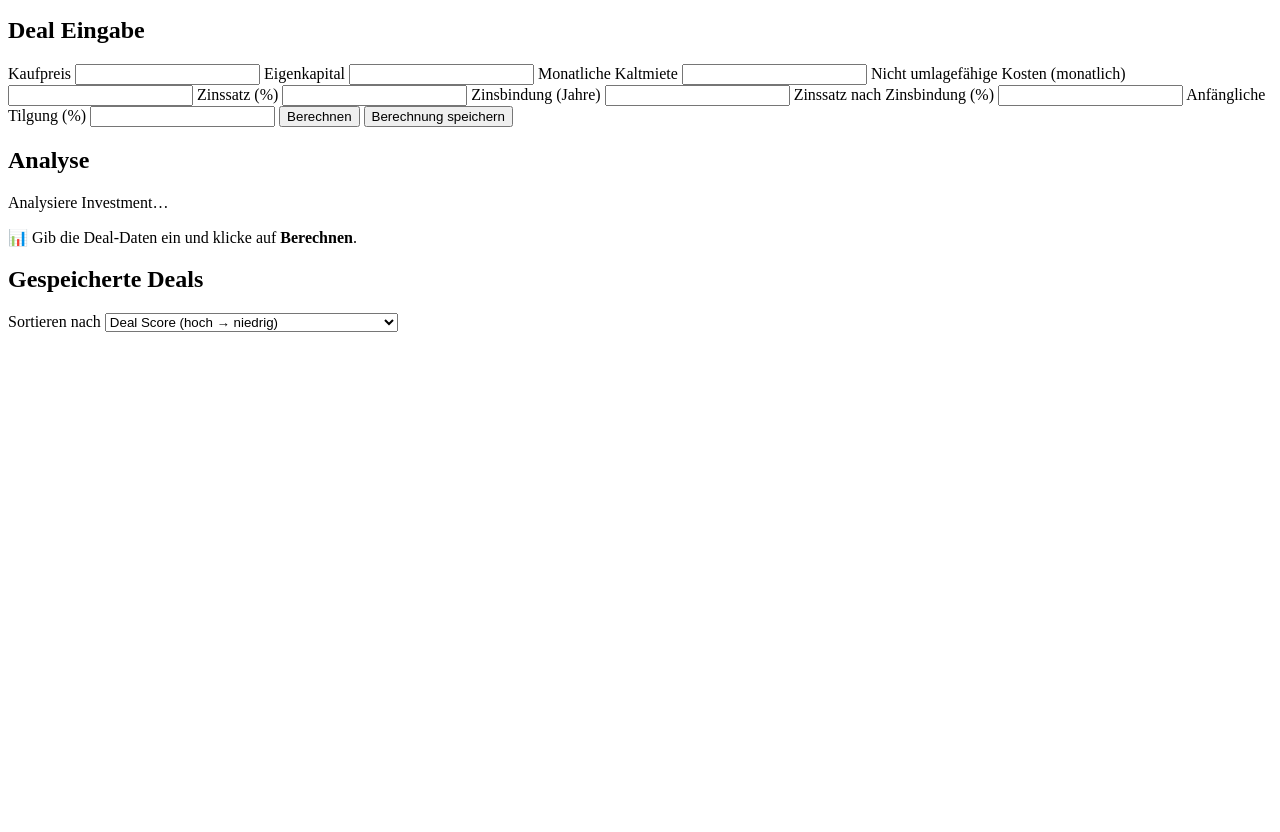
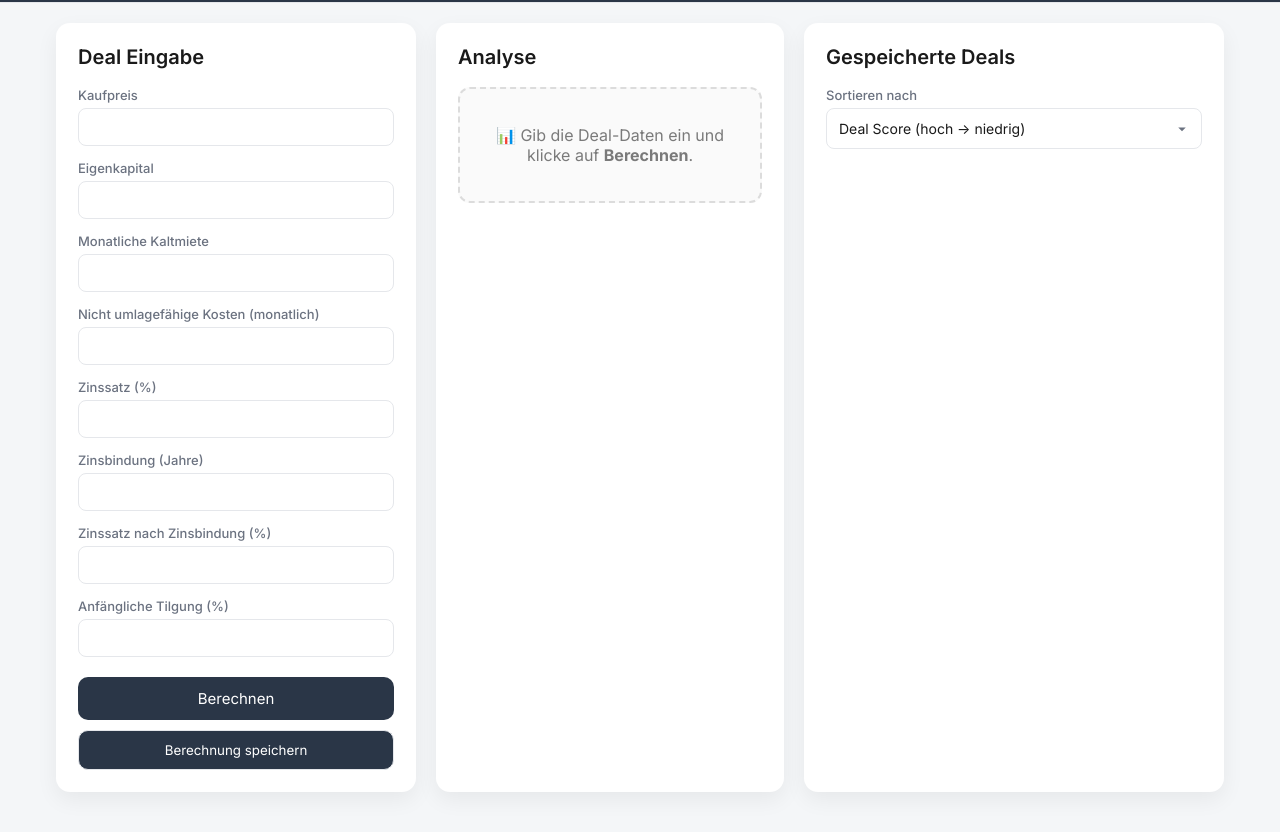
Before and after one commit to TimoRenken/DealMeter, a plain HTML site: page index.html in a window 1280 px wide. Shown: the part 101-933 px from the top of the page. Before the commit the page ends 800 px from the top, so only its background shows below. Drawn offline with Linux system fonts and the light colour scheme; files that its build step writes are made by us from their sources; the site is published under a folder, as on GitHub Pages, so addresses that start at the root find nothing.

Commit message:
Fix file paths and formatting in index.html

```diff
--- a/index.html
+++ b/index.html
@@ -5,9 +5,9 @@
     <meta charset="UTF-8">
     <meta name="viewport" content="width=device-width, initial-scale=1.0">
     <script type="module" src="./js/main.js"></script>
-    <link rel="stylesheet" href="/immo_analyzer/css/style.css">
-    <link rel="stylesheet" href="/immo_analyzer/css/responsiveness.css">
-    <link rel="icon" type="image/png" sizes="32x32" href="favicon-32x32.png">
+    <link rel="stylesheet" href="./css/style.css">
+    <link rel="stylesheet" href="./css/responsiveness.css">
+    <link rel="icon" type="image/png" sizes="32x32" href="./favicon-32x32.png">
     <title>Immobilien Rechner</title>
 </head>
 
@@ -97,4 +97,5 @@
 </body>
 
 
+
 </html>
```
